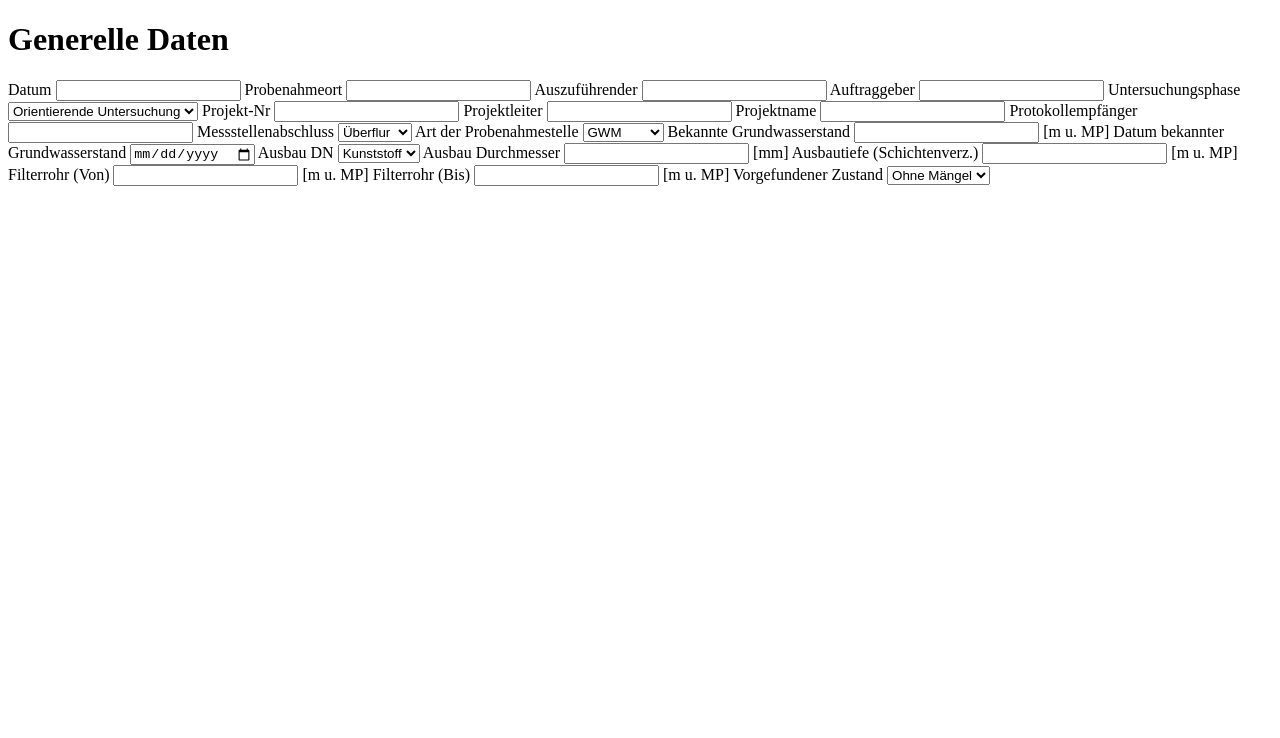
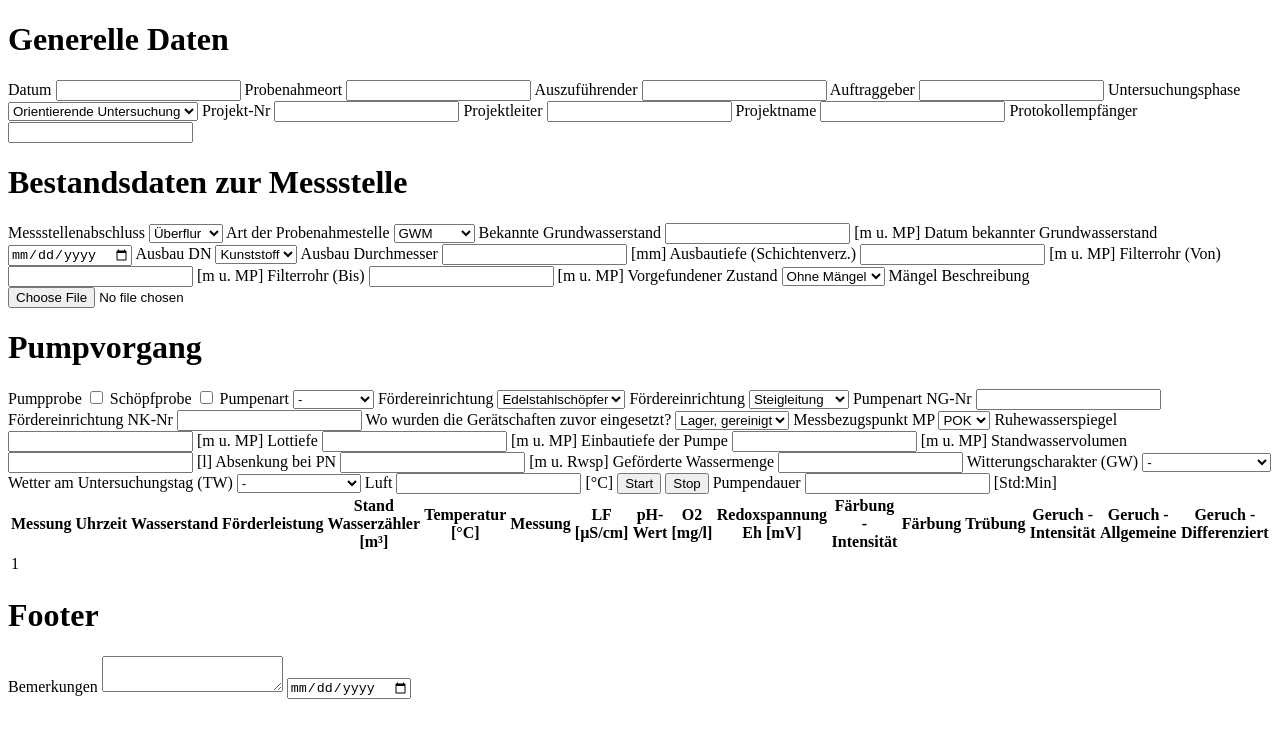
Before and after one commit to jjmercado/probenahmeTool, a SvelteKit app: page / in a window 1280 px wide. Shown: the top 738 px of the page. Built offline with nearby package versions, Linux system fonts and the light colour scheme.

Commit message:
Setup all the markup needed

```diff
--- a/src/routes/+page.svelte
+++ b/src/routes/+page.svelte
@@ -1,7 +1,11 @@
 <script>
     import GeneralData from "./GeneralData.svelte";
     import InventoryData from "./InventoryData.svelte";
+    import PumpingProcess from "./PumpingProcess.svelte";
+    import Signing from "./Signing.svelte";
 </script>
 
 <GeneralData />
 <InventoryData />
+<PumpingProcess />
+<Signing />
--- a/src/routes/InventoryData.svelte
+++ b/src/routes/InventoryData.svelte
@@ -1,3 +1,5 @@
+<h1>Bestandsdaten zur Messstelle</h1>
+
 <label for="measurementFinal">Messstellenabschluss</label>
 <select name="measurementFinal" id="measurementFinal">
     <option value="1">Überflur</option>
@@ -50,3 +52,6 @@
 </select>
 
 <!-- Mängel beschreiben und bild einfügen -->
+<label for="deficiencies">Mängel</label>
+<label for="deficiencies">Beschreibung</label>
+<input type="file" name="deficiencies" id="deficiencies">
--- a/src/routes/PumpingProcess.svelte
+++ b/src/routes/PumpingProcess.svelte
@@ -0,0 +1,136 @@
+<h1>Pumpvorgang</h1>
+
+<label for="pumpSample">Pumpprobe</label>
+<input type="checkbox" name="pumpSample" id="pumpSample">
+
+<label for="scoopSample">Schöpfprobe</label>
+<input type="checkbox" name="scoopSample" id="scoopSample">
+
+<label for="pumpType">Pumpenart</label>
+<select name="pumpType" id="pumpType">
+    <option value="1">-</option>
+    <option value="2">MP-1</option>
+    <option value="3">SQ</option>
+    <option value="4">SQ-E</option>
+    <option value="5">SP</option>
+    <option value="6">12V</option>
+    <option value="7">Sonstiges</option>
+</select>
+
+<label for="conveyorScoop">Fördereinrichtung</label>
+<select name="conveyorScoop" id="conveyorScoop">
+    <option value="1">Edelstahlschöpfer</option>
+    <option value="2">Sonstiges</option>
+</select>
+
+<label for="conveyorPump">Fördereinrichtung</label>
+<select name="conveyorPump" id="conveyorPump">
+    <option value="1">Steigleitung</option>
+    <option value="2">PE-Rohr</option>
+    <option value="3">PE-Schlauch</option>
+    <option value="4">Sonstiges</option>
+</select>
+
+<label for="pumpTypeNGNr">Pumpenart NG-Nr</label>
+<input type="text" name="pumpTypeNGNr" id="pumpTypeNGNr">
+
+<label for="conveyorNKNr">Fördereinrichtung NK-Nr</label>
+<input type="text" name="conveyorNKNr" id="conveyorNKNr">
+
+<label for="lastUsed">Wo wurden die Gerätschaften zuvor eingesetzt?</label>
+<select name="lastUsed" id="lastUsed">
+    <option value="1">Lager, gereinigt</option>
+    <option value="2">Messstelle</option>
+</select>
+
+<label for="measuringReferencePoint">Messbezugspunkt MP</label>
+<select name="measuringReferencePoint" id="measuringReferencePoint">
+    <option value="1">POK</option>
+    <option value="2">ROK</option>
+    <option value="3">SOK</option>
+    <option value="4">GOK</option>
+</select>
+
+<label for="calmWaterLevel">Ruhewasserspiegel</label>
+<input type="text" name="calmWaterLevel" id="calmWaterLevel">
+<label for="calmWaterLevel">[m u. MP]</label>
+
+<label for="lotDepth">Lottiefe</label>
+<input type="text" name="lotDepth" id="lotDepth">
+<label for="lotDepth">[m u. MP]</label>
+
+<label for="pumpInstallationDepth">Einbautiefe der Pumpe</label>
+<input type="text" name="pumpInstallationDepth" id="pumpInstallationDepth">
+<label for="pumpInstallationDepth">[m u. MP]</label>
+
+<label for="standWaterVolume">Standwasservolumen</label>
+<input type="text" name="standWaterVolume" id="standWaterVolume">
+<label for="standWaterVolume">[l]</label>
+
+<label for="lowering">Absenkung bei PN</label>
+<input type="text" name="lowering" id="lowering">
+<label for="lowering">[m u. Rwsp]</label>
+
+<label for="waterVolumePumped">Geförderte Wassermenge</label>
+<input type="text" name="waterVolumePumped" id="waterVolumePumped">
+
+<label for="weatherCharacter">Witterungscharakter (GW)</label>
+<select name="weatherCharacter" id="weatherCharacter">
+    <option value="1">-</option>
+    <option value="2">Wechselhaft</option>
+    <option value="3">Trockenperiode</option>
+    <option value="4">Regenperiode</option>
+    <option value="5">Frostperiode</option>
+    <option value="6">Hitzeperiode</option>
+    <option value="7">Gewitterneigung</option>
+    <option value="8">Schneeschmelze</option>
+    <option value="9">Schneefallperiode</option>
+</select>
+
+<label for="weatherOfExecutionDay">Wetter am Untersuchungstag (TW)</label>
+<select name="weatherOfExecutionDay" id="weatherOfExecutionDay">
+    <option value="1">-</option>
+    <option value="2">Trocken</option>
+    <option value="3">Regen</option>
+    <option value="4">Gewitter</option>
+    <option value="5">Frost</option>
+    <option value="6">Regennachlauf</option>
+    <option value="7">Schneeschmelze</option>
+    <option value="8">Schneefall</option>
+</select>
+
+<label for="temperature">Luft</label>
+<input type="text" name="temperature" id="temperature">
+<label for="temperature">[°C]</label>
+
+<button>Start</button>
+<button>Stop</button>
+
+<label for="pumpDuration">Pumpendauer</label>
+<input type="text" name="pumpDuration" id="pumpDuration">
+<label for="pumpDuration">[Std:Min]</label>
+
+<table>
+    <tr>
+        <th>Messung</th>
+        <th>Uhrzeit</th>
+        <th>Wasserstand</th>
+        <th>Förderleistung</th>
+        <th>Stand Wasserzähler [m³]</th>
+        <th>Temperatur [°C]</th>
+        <th>Messung</th>
+        <th>LF [µS/cm]</th>
+        <th>pH-Wert</th>
+        <th>O2 [mg/l]</th>
+        <th>Redoxspannung Eh [mV]</th>
+        <th>Färbung - Intensität</th>
+        <th>Färbung</th>
+        <th>Trübung</th>
+        <th>Geruch - Intensität</th>
+        <th>Geruch - Allgemeine</th>
+        <th>Geruch - Differenziert</th>
+    </tr>
+    <tr>
+        <td>1</td>
+    </tr>
+</table>
--- a/src/routes/Signing.svelte
+++ b/src/routes/Signing.svelte
@@ -0,0 +1,6 @@
+<h1>Footer</h1>
+
+<label for="comments">Bemerkungen</label>
+<textarea name="comments" id="comments"></textarea>
+<input type="date" name="date">
+<!-- Unterschriftfeld -->
```
